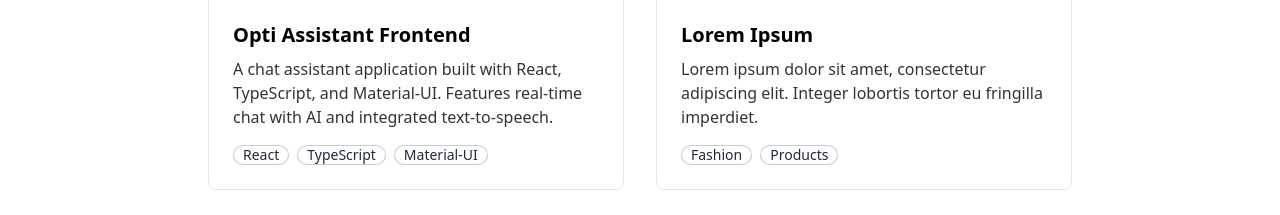
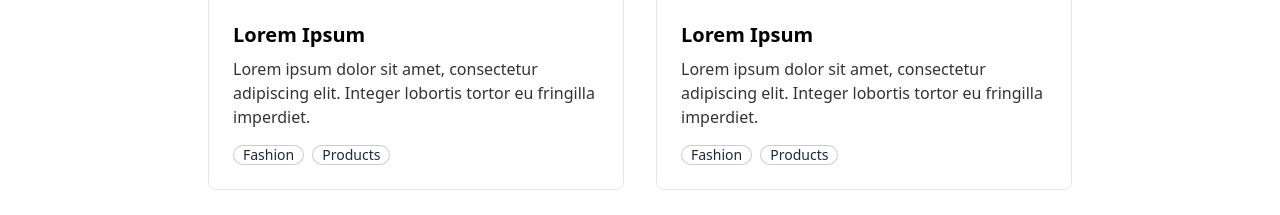
Before and after one commit to angeeelvega/portfolio, an Astro site: page / in a window 1280 px wide. Shown: the part 1433-1648 px from the top of the page. Built offline with nearby package versions, Linux system fonts and the light colour scheme; Astro itself is replaced by a stand-in of ours.

Commit message:
fix: se elimina proyectos.

```diff
--- a/src/components/Projects.astro
+++ b/src/components/Projects.astro
@@ -3,13 +3,7 @@
 import Section from './Section.astro';
 
 const cardsData = [
-  {
-    imgSrc: "https://img.daisyui.com/images/stock/photo-1606107557195-0e29a4b5b4aa.webp",
-    title: "Opti Assistant Frontend",
-    description: "A chat assistant application built with React, TypeScript, and Material-UI. Features real-time chat with AI and integrated text-to-speech.",
-    badges: ["React", "TypeScript", "Material-UI"],
-    link: "https://github.com/angeeelvega/opti-assistant-frontend"
-  },
+
   {
     imgSrc: "https://img.daisyui.com/images/stock/photo-1606107557195-0e29a4b5b4aa.webp",
     title: "Lorem Ipsum",
@@ -35,7 +29,6 @@
           title={card.title}
           description={card.description}
           badges={card.badges}
-          link={card.link}
         />
       ))}
     </div>
```
